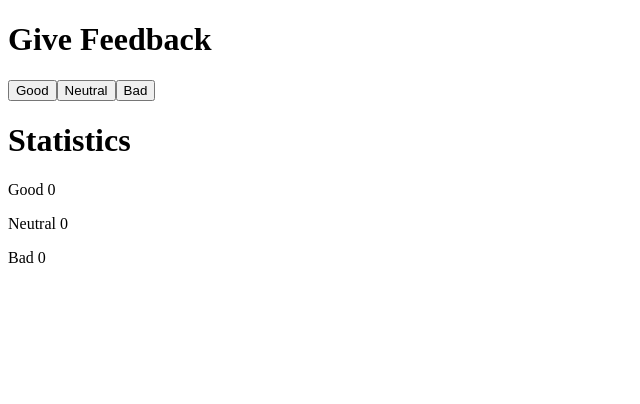
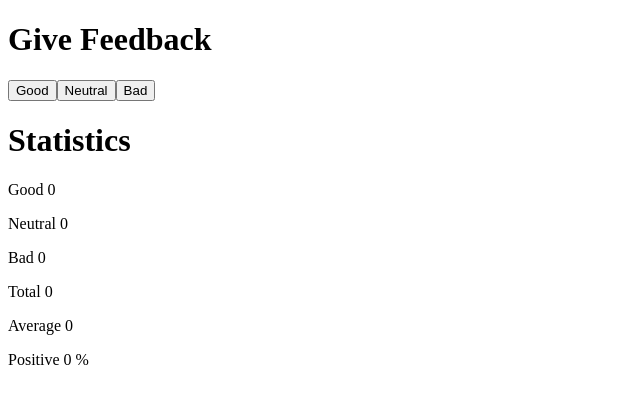
Before and after one commit to semihtulgar/Full-Stack-Open-2022, a React (Create React App) app in the folder Part 1/part-1-exercise/: page / in a window 1280 px wide. Shown: the top 404 px of the page, without its empty margins (0-640 px from the left). Built offline with nearby package versions, Linux system fonts and the light colour scheme.

Commit message:
1.7: unicafe | step2 has completed

```diff
--- a/Part 1/part-1-exercise/src/App.js
+++ b/Part 1/part-1-exercise/src/App.js
@@ -22,6 +22,14 @@ const App = () => {
     }
   }
 
+  const calculateAverage = (good, neutral, bad) => {
+    return (good - bad) / (good + neutral + bad)
+  }
+
+  const calculatePositive = (good, neutral, bad) => {
+    return good / (good + neutral + bad);
+  }
+
   return (
     <div>
       <h1>Give Feedback</h1>
@@ -34,6 +42,9 @@ const App = () => {
       <p>Good {good}</p>
       <p>Neutral {neutral}</p>
       <p>Bad {bad}</p>
+      <p>Total {good + neutral + bad}</p>
+      <p>Average {isNaN(calculateAverage(good, neutral, bad)) ? 0 : calculateAverage(good, neutral, bad)}</p>
+      <p>Positive {isNaN(calculatePositive(good, neutral, bad)) ? 0 : calculatePositive(good, neutral, bad)} %</p>
     </div>
   )
 }
```
